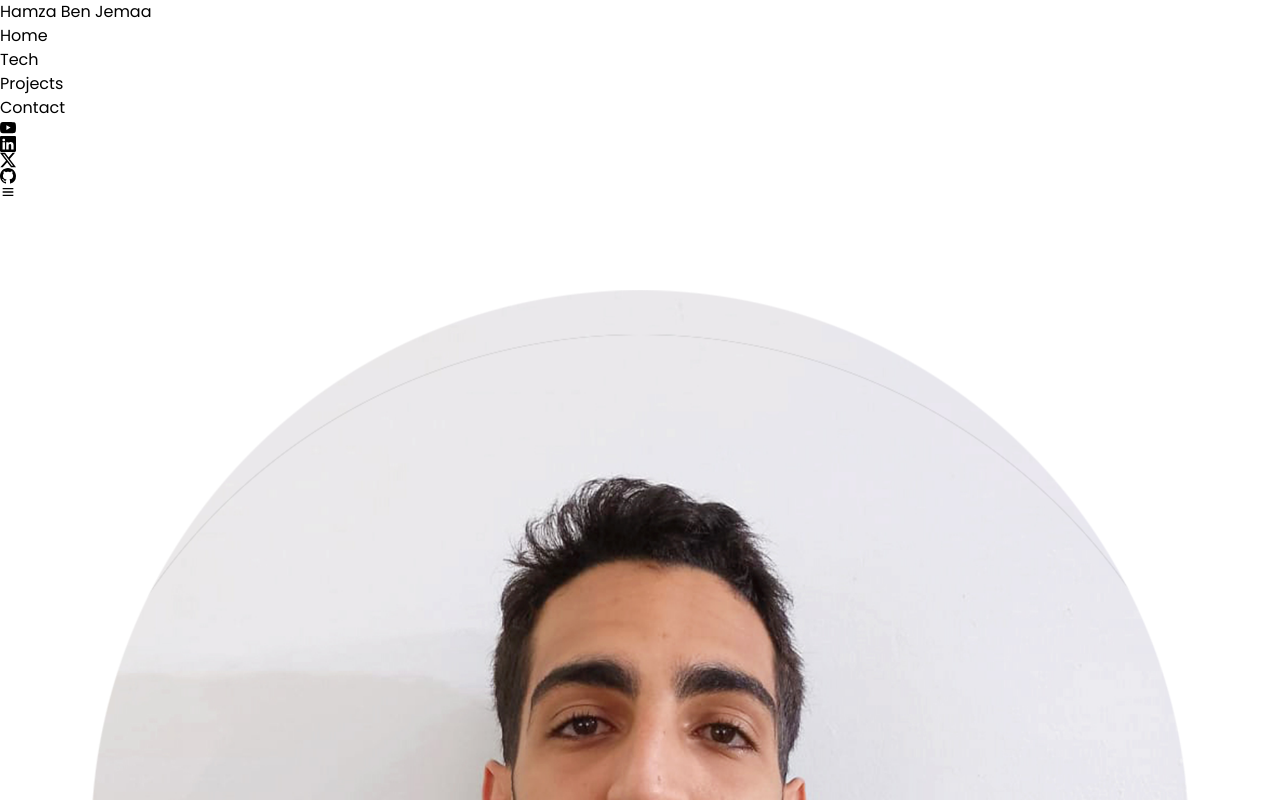
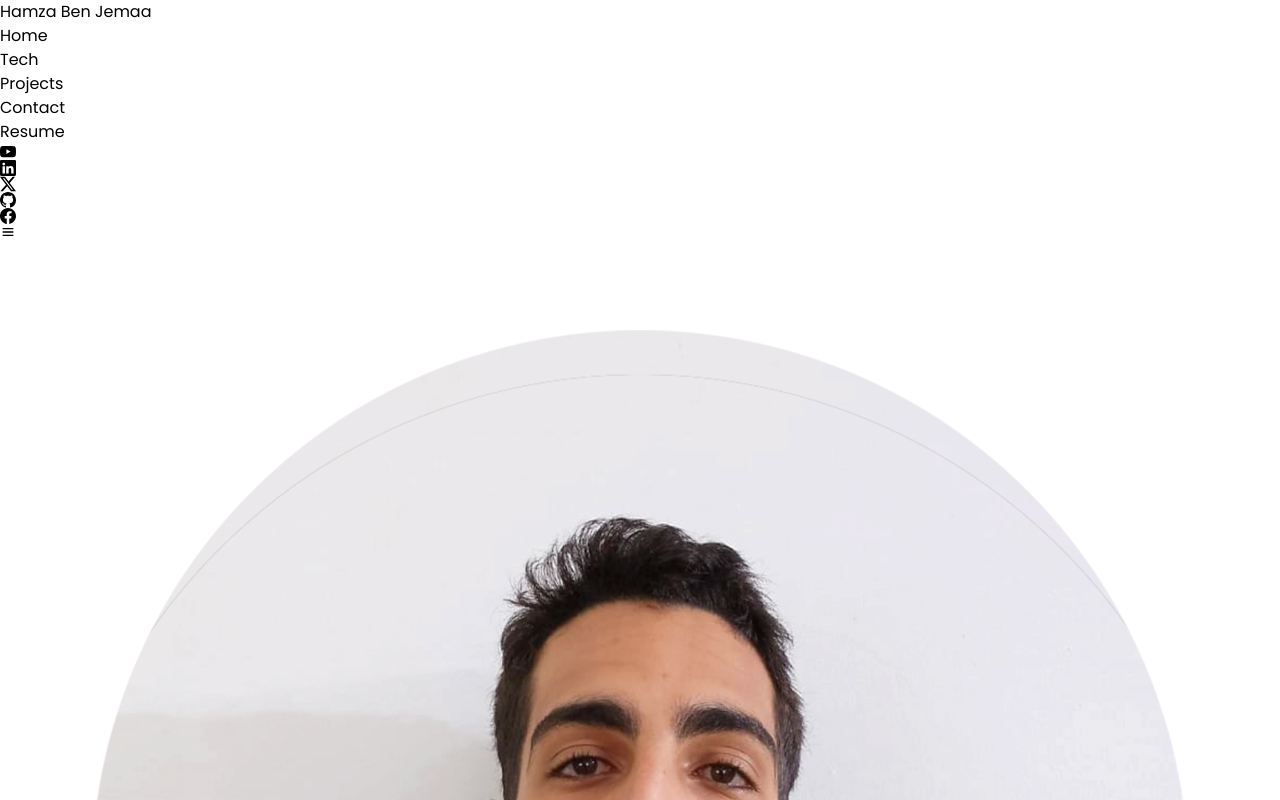
Before and after one commit to HamzaBnJemaa/hamzabenjemaa, a React (Vite) app: page / in a window 1280 px wide. Shown: the top 800 px of the page. Built offline with nearby package versions, Linux system fonts and the light colour scheme.

Commit message:
logosfb&resume1

```diff
--- a/src/components/NavBar.jsx
+++ b/src/components/NavBar.jsx
@@ -1,6 +1,6 @@
 import { useState } from "react"
-import { BiMenu, BiX } from "react-icons/bi";
-import { BsGithub, BsLinkedin, BsTwitterX, BsYoutube } from "react-icons/bs"
+import { BiMenu, BiSolidCustomize, BiX } from "react-icons/bi";
+import { BsFacebook, BsFile, BsGithub, BsLinkedin, BsTwitterX, BsYoutube } from "react-icons/bs"
 const NavBar = () => {
   const [isOpen, setIsOpen] = useState(false);
   const menuOpen = () => {
@@ -22,6 +22,9 @@ const NavBar = () => {
 <a href="#contact" className="cursor-pointer opacity-70 transition-all duration-300 hover-opacity-100">
   <li>Contact</li>
 </a>
+<a href="#contact" className="cursor-pointer opacity-70 transition-all duration-300 hover-opacity-100">
+  <li>Resume</li>
+</a>
       </ul>
       <ul className="hidden md:flex gap-5">
         <li className="cursor-pointer text-xl opacity-70 transiton-all duration-300 hover:text-red-500 hover:opacity-100">
@@ -35,6 +38,9 @@ const NavBar = () => {
         </li>
         <li className="cursor-pointer text-xl opacity-70 transiton-all duration-300 hover:text-orange-500 hover:opacity-100">
           <BsGithub/>
+        </li>
+        <li className="cursor-pointer text-xl opacity-70 transiton-all duration-300 hover:text-blue-500 hover:opacity-100">
+          <BsFacebook/>
         </li>
       </ul>
 
```
